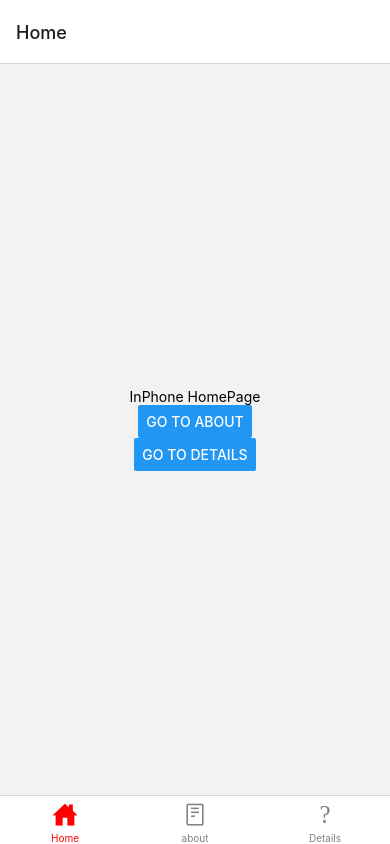
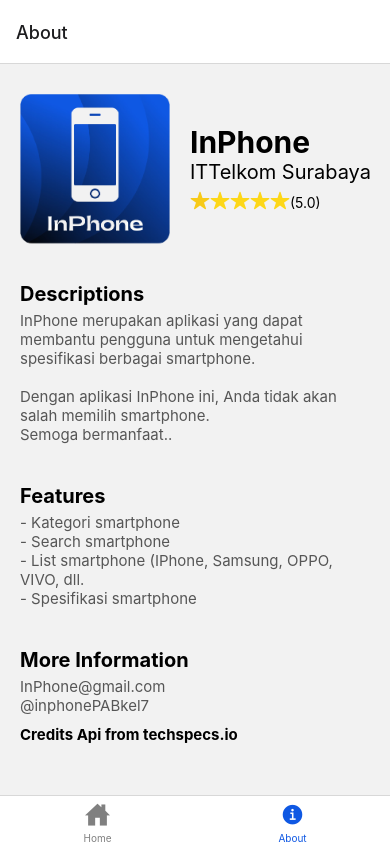
Before and after one commit to ihzarizkyk/inphone, a React Native app: screen /About in a window 390 px wide. Built offline with nearby package versions, Linux system fonts and the light colour scheme.

Commit message:
update Screen About

```diff
--- a/App.js
+++ b/App.js
@@ -1,44 +1,37 @@
-import React from 'react';
-import Home from './screen/Home';
-import About from'./screen/About';
-import Details from'./screen/Details';
-import { createBottomTabNavigator } from '@react-navigation/bottom-tabs';
-import { NavigationContainer} from '@react-navigation/native';
-import Ionicons from 'react-native-vector-icons/Ionicons';
+import React from "react";
+import Home from "./screen/Home";
+import About from "./screen/About";
+import { createBottomTabNavigator } from "@react-navigation/bottom-tabs";
+import { NavigationContainer } from "@react-navigation/native";
+import Ionicons from "react-native-vector-icons/Ionicons";
 
-const sampleTabNavigation = createBottomTabNavigator(
-);
+const sampleTabNavigation = createBottomTabNavigator();
 
 export default class App extends React.Component {
   render() {
-
     return (
-
       <NavigationContainer>
         <sampleTabNavigation.Navigator
           screenOptions={({ route }) => ({
-tabBarIcon: ({ focused, color, size }) => {
+            tabBarIcon: ({ color, size }) => {
               let iconName;
 
-if (route.name === 'Home') {
-iconName = 'md-home-sharp';
-} else if (route.name === 'about') {
-iconName = 'md-reader-outline';
-} else if (route.name === 'Details'){
-iconName = 'md-setting-sharp';
+              if (route.name === "Home") {
+                iconName = "md-home-sharp";
+              } else if (route.name === "About") {
+                iconName = "md-information-circle-sharp";
               }
 
-return <Ionicons name = {iconName} size={size} color={color} />;
+              return <Ionicons name={iconName} size={size} color={color} />;
             },
           })}
           tabBarOptions={{
-activeTintColor: 'red',
-inactiveTintColor: 'gray',
+            activeTintColor: "#0F58E3",
+            inactiveTintColor: "gray",
           }}
         >
           <sampleTabNavigation.Screen name="Home" component={Home} />
-<sampleTabNavigation.Screen name="about" component={About} />
-<sampleTabNavigation.Screen name="Details" component={Details} />
+          <sampleTabNavigation.Screen name="About" component={About} />
         </sampleTabNavigation.Navigator>
       </NavigationContainer>
     );
--- a/app.json
+++ b/app.json
@@ -13,9 +13,7 @@
     "updates": {
       "fallbackToCacheTimeout": 0
     },
-    "assetBundlePatterns": [
-      "**/*"
-    ],
+    "assetBundlePatterns": ["**/*"],
     "ios": {
       "supportsTablet": true
     },
--- a/screen/About.js
+++ b/screen/About.js
@@ -1,28 +1,73 @@
-import React, { Component } from 'react';
-import { View, Text, Image, SafeAreaView, ScrollView } from 'react-native';
+import React, { Component } from "react";
+import { Text, Image, SafeAreaView, ScrollView, StyleSheet, View } from "react-native";
+import IonIcon from "react-native-vector-icons/Ionicons";
 
 export default class Aboutscreen extends Component {
-	render() {
+  render() {
+    return (
+      <SafeAreaView>
+        <ScrollView>
+          <View style={[styles.box1]}>
+            <Image style={{ height: 150, width: 150 }} source={require("../assets/logo.png")} />
+          </View>
+          <View style={[styles.box2]}>
+            <Text style={{ fontSize: 30, fontWeight: "bold" }}>InPhone</Text>
+            <Text style={{ fontSize: 20 }}>ITTelkom Surabaya</Text>
+            <Text style={{ marginTop: 5 }}>
+              <IonIcon name="star" size={20} color="#F7CA18" />
+              <IonIcon name="star" size={20} color="#FDD718" />
+              <IonIcon name="star" size={20} color="#FDD718" />
+              <IonIcon name="star" size={20} color="#FDD718" />
+              <IonIcon name="star" size={20} color="#FDD718" />
+              (5.0)
+            </Text>
+          </View>
 
-		return (
-			<SafeAreaView style={{flex: 1, alignItems: "center", justifyCenter: "center"}}>
-				<ScrollView>
-					<Image
-						style={{ height: 250, width: 200, marginTop: 50}}
-						source={{	uri:"https://i.ibb.co/YDy6rXr/InPhone.jpg"	}} />
+          <View style={styles.container}>
+            <Text style={{ fontSize: 20, fontWeight: "bold", marginTop: 20, marginBottom: 5 }}>Descriptions</Text>
+            <Text style={{ fontSize: 15, color: "#565656" }}>
+              InPhone merupakan aplikasi yang dapat membantu pengguna untuk mengetahui spesifikasi berbagai smartphone. {"\n"}
+              {"\n"}Dengan aplikasi InPhone ini, Anda tidak akan salah memilih smartphone. {"\n"}Semoga bermanfaat..
+            </Text>
 
-					<Text style={{ fontSize: 75, fontWeight: 'bold'}}>About InPhone</Text>
+            <Text style={styles.lineStyle}></Text>
 
-					<Text>
-						INPHONE adalah aplikasi penyedia informasi spesifikasi device yang dibuuat menggunakan React native
-					</Text>
+            <Text style={{ fontSize: 20, fontWeight: "bold", marginBottom: 5 }}>Features</Text>
+            <Text style={{ fontSize: 15, color: "#565656" }}>
+              - Kategori smartphone {"\n"}- Search smartphone {"\n"}- List smartphone (IPhone, Samsung, OPPO, VIVO, dll. {"\n"}- Spesifikasi smartphone{" "}
+            </Text>
 
-					<Text style={{fontWeight: "bold", fontColor: "gray"}}>
-						Credits Api from techspecs.io
-					</Text>
-				</ScrollView>
-			</SafeAreaView>
-				)
-	}
+            <Text style={styles.lineStyle}></Text>
 
+            <Text style={{ fontSize: 20, fontWeight: "bold", marginBottom: 5 }}>More Information</Text>
+            <Text style={{ fontSize: 15, color: "#565656" }}>InPhone@gmail.com {"\n"}@inphonePABkel7</Text>
+            <Text style={{ fontSize: 15, marginTop: 10, fontWeight: "bold" }}>Credits Api from techspecs.io</Text>
+          </View>
+        </ScrollView>
+      </SafeAreaView>
+    );
+  }
 }
+const styles = StyleSheet.create({
+  box1: {
+    marginTop: 30,
+    marginLeft: 20,
+    height: 20,
+  },
+  box2: {
+    marginLeft: 190,
+    marginTop: 10,
+  },
+  container: {
+    marginTop: 50,
+    marginLeft: 20,
+    marginRight: 20,
+  },
+  lineStyle: {
+    marginTop: 20,
+    marginBottom: 20,
+    flex: 1,
+    height: 2,
+    backgroundColor: "#d9d8d4",
+  },
+});
```
Also changed, not shown: assets/logo.png (added). Lines whose indentation alone changed are shown as unchanged.
